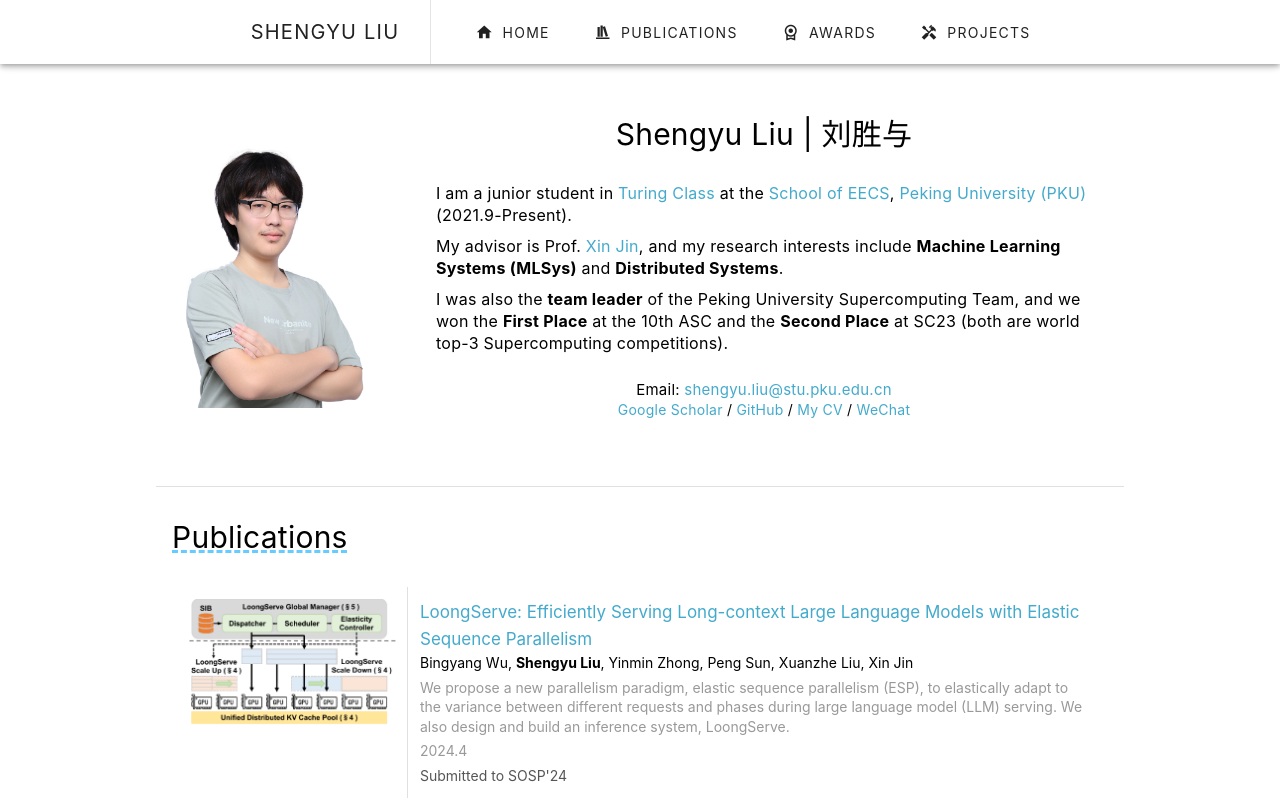
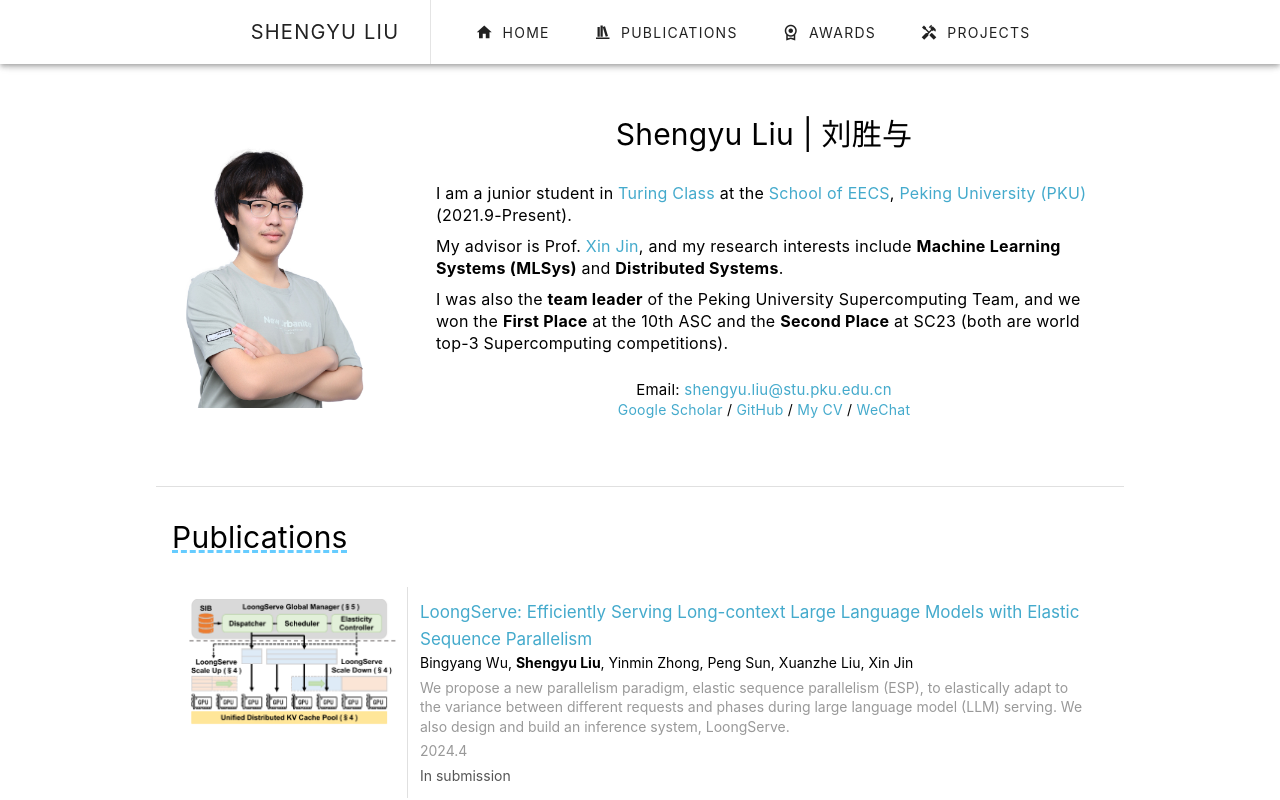
Before and after one commit to interestingLSY/interestingLSY.github.io, a Vue app: page / in a window 1280 px wide. Shown: the top 800 px of the page. Built offline with nearby package versions, Linux system fonts and the light colour scheme.

Commit message:
Remove submission status

```diff
--- a/src/data/publications.ts
+++ b/src/data/publications.ts
@@ -15,7 +15,7 @@
 		time: "2024.4",
 		img_path: "/publications/LoongServe.png",
 		description: "We propose a new parallelism paradigm, elastic sequence parallelism (ESP), to elastically adapt to the variance between different requests and phases during large language model (LLM) serving. We also design and build an inference system, LoongServe.",
-		submit_status: "Submitted to SOSP'24",
+		submit_status: "In submission",
 		link: "https://arxiv.org/abs/2404.09526"
 	},
 	{
```
